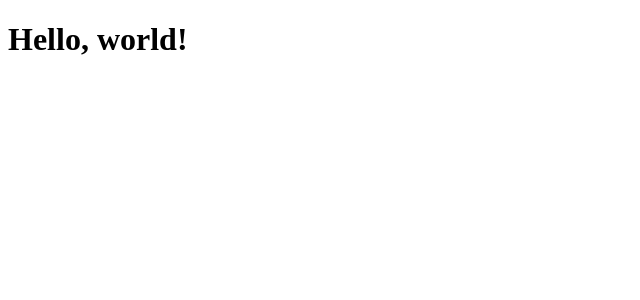
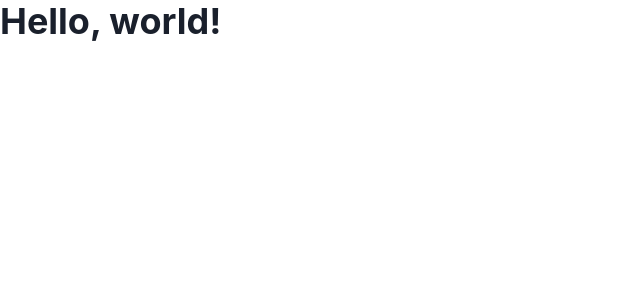
Before and after one commit to araujogui/araujogui.com, a Next.js app: page / in a window 1280 px wide. Shown: the top 300 px of the page, without its empty margins (0-640 px from the left). Built offline with nearby package versions, Linux system fonts and the light colour scheme.

Commit message:
Set up Chakra UI

```diff
--- a/package.json
+++ b/package.json
@@ -10,6 +10,10 @@
     "format": "prettier --write ."
   },
   "dependencies": {
+    "@chakra-ui/react": "^2.2.4",
+    "@emotion/react": "^11.10.0",
+    "@emotion/styled": "^11.10.0",
+    "framer-motion": "^6.5.1",
     "next": "^12.2.3",
     "react": "^18.2.0",
     "react-dom": "^18.2.0"
--- /dev/null
+++ b/pages/_app.jsx
@@ -0,0 +1,11 @@
+import { ChakraProvider } from "@chakra-ui/react";
+
+const MyApp = ({ Component, pageProps }) => {
+  return (
+    <ChakraProvider>
+      <Component {...pageProps} />
+    </ChakraProvider>
+  );
+};
+
+export default MyApp;
--- a/pages/index.jsx
+++ b/pages/index.jsx
@@ -1,5 +1,7 @@
+import { Heading } from "@chakra-ui/react";
+
 const Index = () => {
-  return <h1>Hello, world!</h1>;
+  return <Heading>Hello, world!</Heading>;
 };
 
 export default Index;
```
Also changed, not shown: 1 other file (tests, documents, lock files or other folders).
